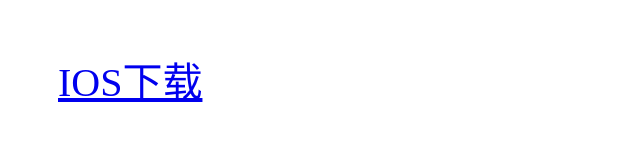
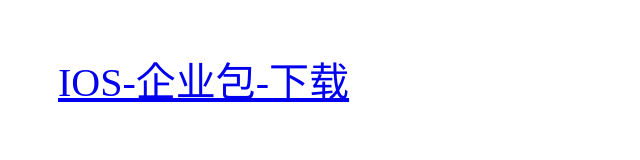
Before and after one commit to ziwei3749/ipa, a plain HTML site: page index.html in a window 1280 px wide. Shown: the whole page, without its empty margins (0-640 px from the left). Drawn offline with Linux system fonts and the light colour scheme.

Commit message:
修改文案

```diff
--- a/index.html
+++ b/index.html
@@ -20,7 +20,7 @@
     <div>
         <a
             href="itms-services://?action=download-manifest&url=https://raw.githubusercontent.com/ziwei3749/ipa/master/manifest.plist">
-            IOS下载</a>
+            IOS-企业包-下载</a>
     </div>
 
     <!-- <h1></h1> -->
```
